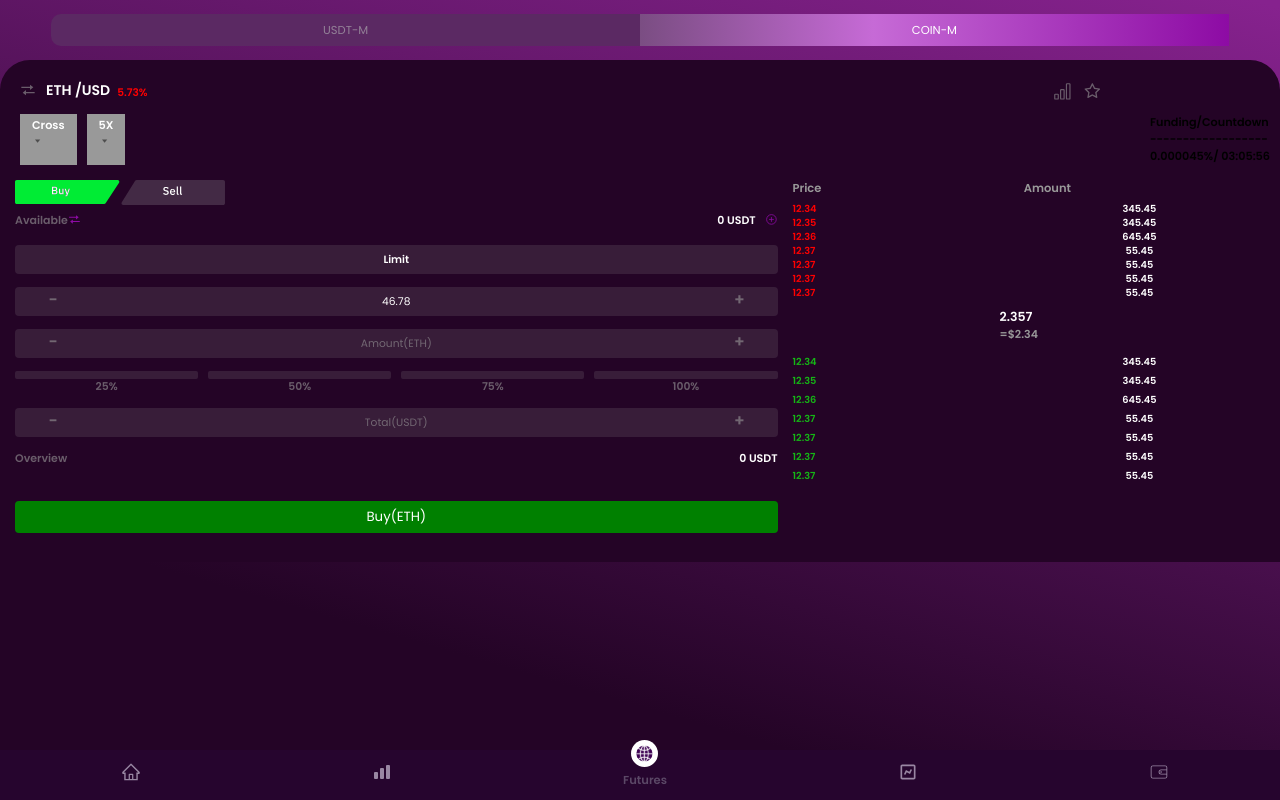
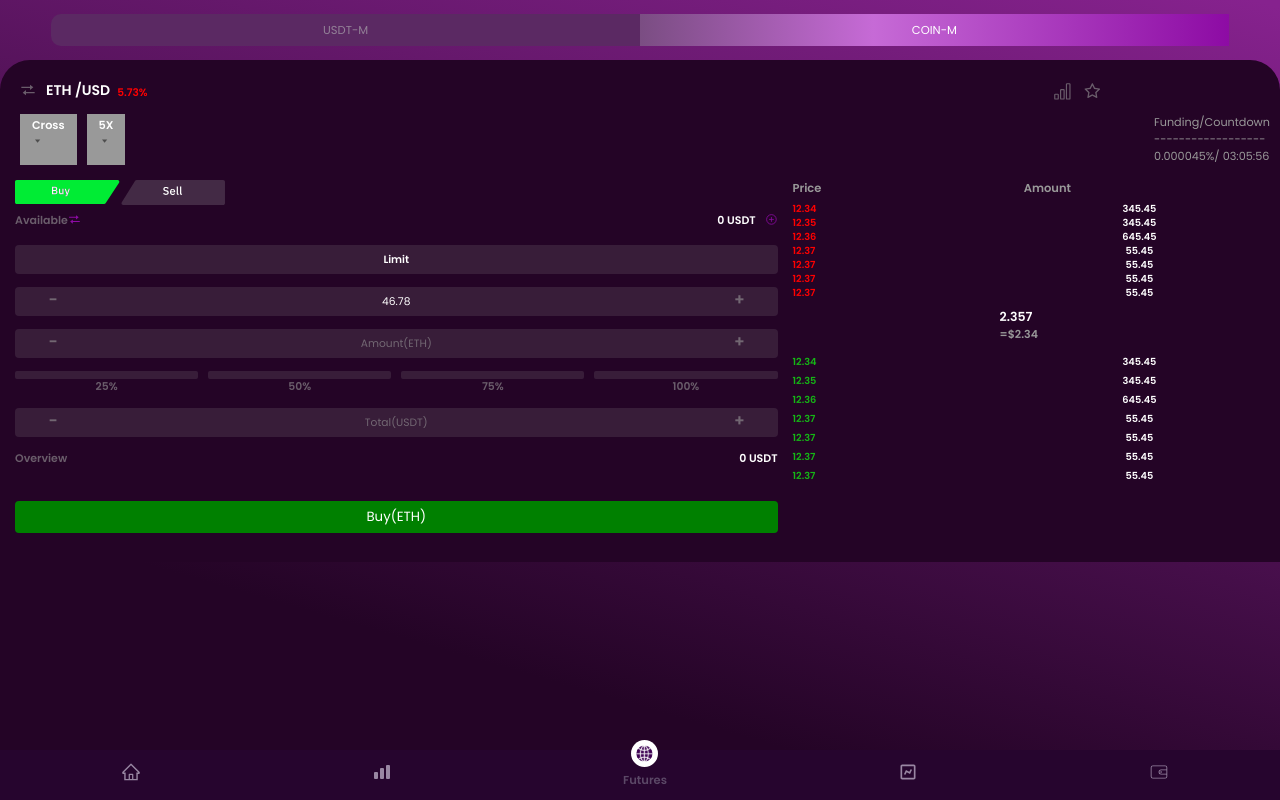
Before and after one commit to DCC-exchange/client, a React (Create React App) app: page /futures/coin-m in a window 1280 px wide. Built offline with nearby package versions, Linux system fonts and the light colour scheme.

Commit message:
god please

```diff
--- a/src/Pages/components/futures/route/CoinsM.js
+++ b/src/Pages/components/futures/route/CoinsM.js
@@ -92,9 +92,9 @@ export default function CoinsM() {
                 </div>
                 <div className="funding-container">
                     <div className="funding-content">
-                        <h4>Funding/Countdown</h4>
-                        <h4>------------------</h4>
-                        <h4><span>0.000045%/ 03:05:56</span></h4>
+                        <p>Funding/Countdown</p>
+                        <p>------------------</p>
+                        <p><span>0.000045%/ 03:05:56</span></p>
                     </div>
                 </div>
             </div>
--- a/src/Pages/components/futures/style/futures.css
+++ b/src/Pages/components/futures/style/futures.css
@@ -256,4 +256,5 @@
 }
 .funding-content{
     font-size: 11.23px;
+    color: #999;
 }
```
